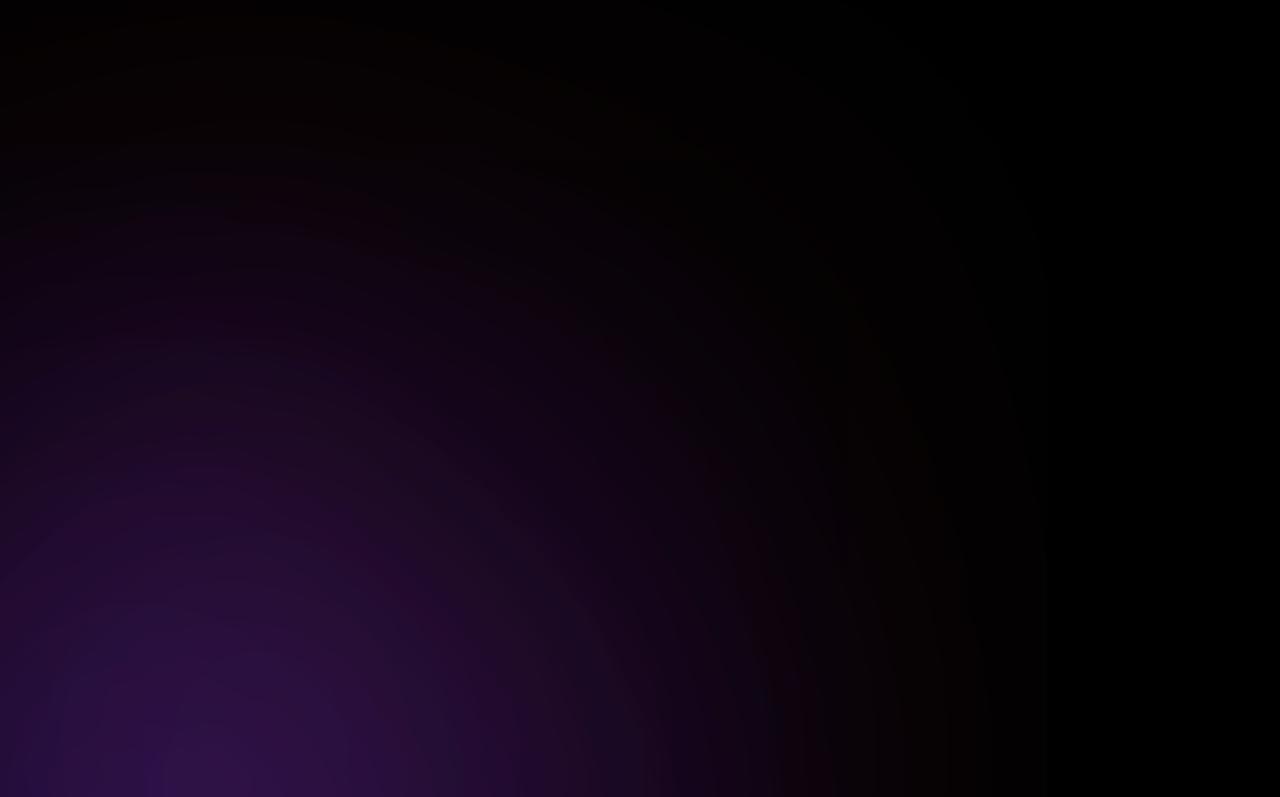
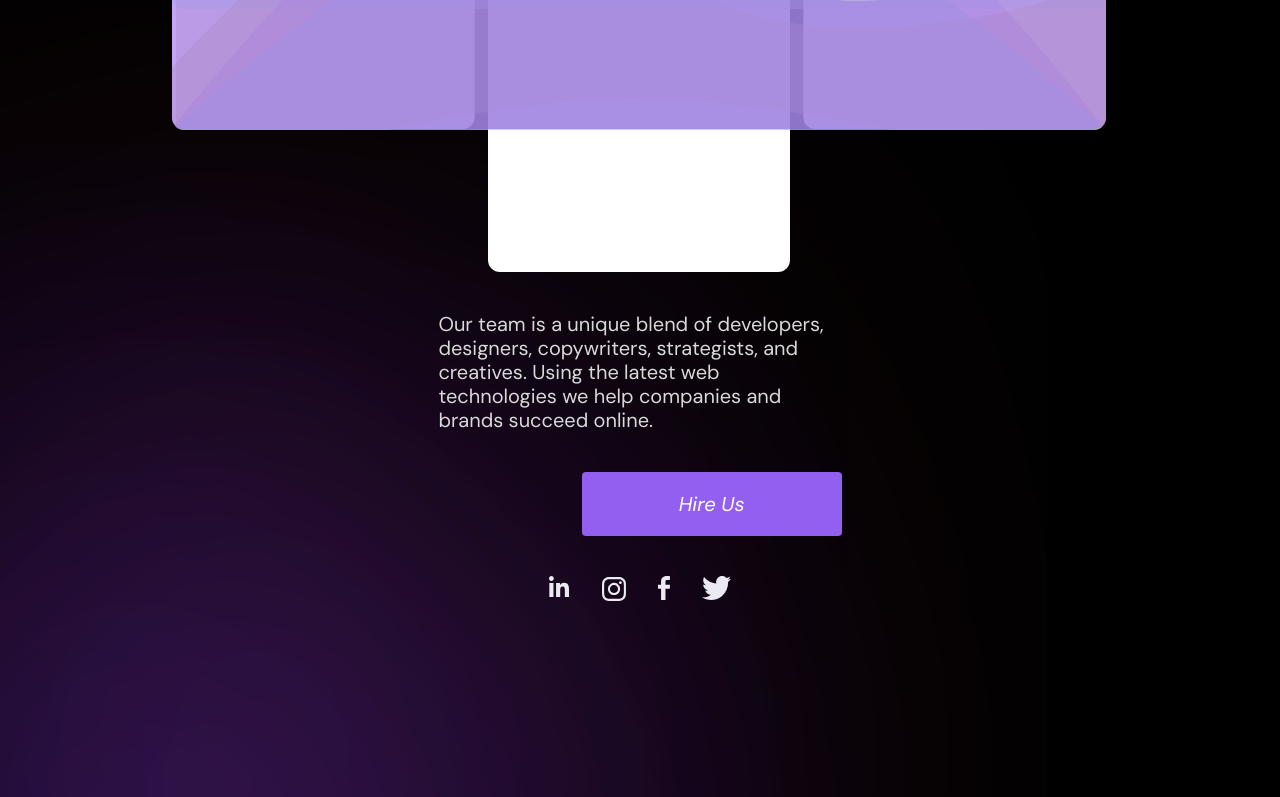
Before and after one commit to ovara1mark/upsel-2.0, a React (Vite) app: page / in a window 1280 px wide. Shown: the part 1377-2174 px from the top of the page. Built offline with nearby package versions, Linux system fonts and the light colour scheme.

Commit message:
updated about

```diff
--- a/src/component/molecule/HeroSection/index.jsx
+++ b/src/component/molecule/HeroSection/index.jsx
@@ -59,7 +59,7 @@ export const HeroSection = () => {
 
   return (
     <>
-      <section className="bg-upsel-black lg:py-[2.5rem] md:py-[0.75rem] hero-section relative overflow-hidden">
+      <section className="bg-upsel-black lg:py-[2.5rem] md:pt-[0.75rem] md:pb-[6.5rem] pb-[4.25rem] hero-section relative overflow-hidden">
         <div className="lg:px-[5rem] lg:pt-[1.5rem] lg:pb-[1.25rem] md:py:-[3rem] md:px-[2.5rem] py-[1.25rem] px-[1.5rem] bg-upsel-black flex flex-col-reverse md:flex md:flex-row md:justify-between">
           <div className="">
             <div className="xl:h-[22.69rem] xl:w-[22.75rem] rounded-[0.75rem] md:w-[15rem] md:h-[20.5rem]">
--- a/src/component/organism/AboutSection/index.jsx
+++ b/src/component/organism/AboutSection/index.jsx
@@ -1,9 +1,56 @@
 import React from "react";
+import about_lg from "../../../assets/about-lg.svg";
+import facebook from "../../../assets/facebook.svg";
+import twitter from "../../../assets/twitter.svg";
+import linkedin from "../../../assets/linkedin.svg";
+import instagram from "../../../assets/instagram.svg";
 
 export const AboutSection = () => {
   return (
     <>
-      <section className="about"></section>
+      <section className="about">
+        <div className="flex flex-col lg:px-[10.75rem] md:px-[4.4rem] items-center">
+          <div className="w-full">
+            <img src={about_lg} alt="upsel about" className="object-cover" />
+          </div>
+          <div className="md:w-[25.2rem] w-[17rem]">
+            <p className="md:text-[1.25rem] leading-6 text-upsel-light-grey py-[2.5rem] text-[1rem]">
+              Our team is a unique blend of developers, designers, copywriters,
+              strategists, and creatives. Using the latest web technologies we
+              help companies and brands succeed online.
+            </p>
+          </div>
+          <div className="md:w-[25.2rem] w-[17rem] flex flex-col items-end mb-[2.5rem]">
+            <button className="flex justify-center text-center items-center text-upsel-white bg-upsel-light-purple rounded-[0.25rem] italic lg:w-[16.25rem] lg:h-[3.25rem] lg:px-[1rem] lg:py-[2rem] md:w-[13.75rem] md:h-[2.5rem] md:px-[1.5rem] md:py-[0.75rem] w-[7.5rem] h-[1.8rem] py-[0.5rem] px-[1rem] text-[0.875rem] md:text-[1rem] lg:text-[1.25rem] cursor-pointer transition ease-in-out delay-150 hover:bg-upsel-purple">
+              Hire Us
+            </button>
+          </div>
+          <div className="md:w-[25.2rem] w-[17rem] flex justify-center">
+            <div className="flex gap-[2rem] w-[11.4rem] h-[1.5rem]">
+              <div>
+                <a href="#">
+                  <img src={linkedin} alt="icon" />
+                </a>
+              </div>
+              <div>
+                <a href="#">
+                  <img src={instagram} alt="icon" />
+                </a>
+              </div>
+              <div>
+                <a href="#">
+                  <img src={facebook} alt="icon" />
+                </a>
+              </div>
+              <div>
+                <a href="#">
+                  <img src={twitter} alt="icon" />
+                </a>
+              </div>
+            </div>
+          </div>
+        </div>
+      </section>
     </>
   );
 };
--- a/src/component/page/HomePage/index.jsx
+++ b/src/component/page/HomePage/index.jsx
@@ -5,10 +5,12 @@ import { Footer, AboutSection } from "../../organism";
 export const HomePage = () => {
   return (
     <>
-      <Navbar />
-      <HeroSection />
-      <AboutSection />
-      {/* <Footer /> */}
+      <main className="bg-upsel-black">
+        <Navbar />
+        <HeroSection />
+        <AboutSection />
+        {/* <Footer /> */}
+      </main>
     </>
   );
 };
```
